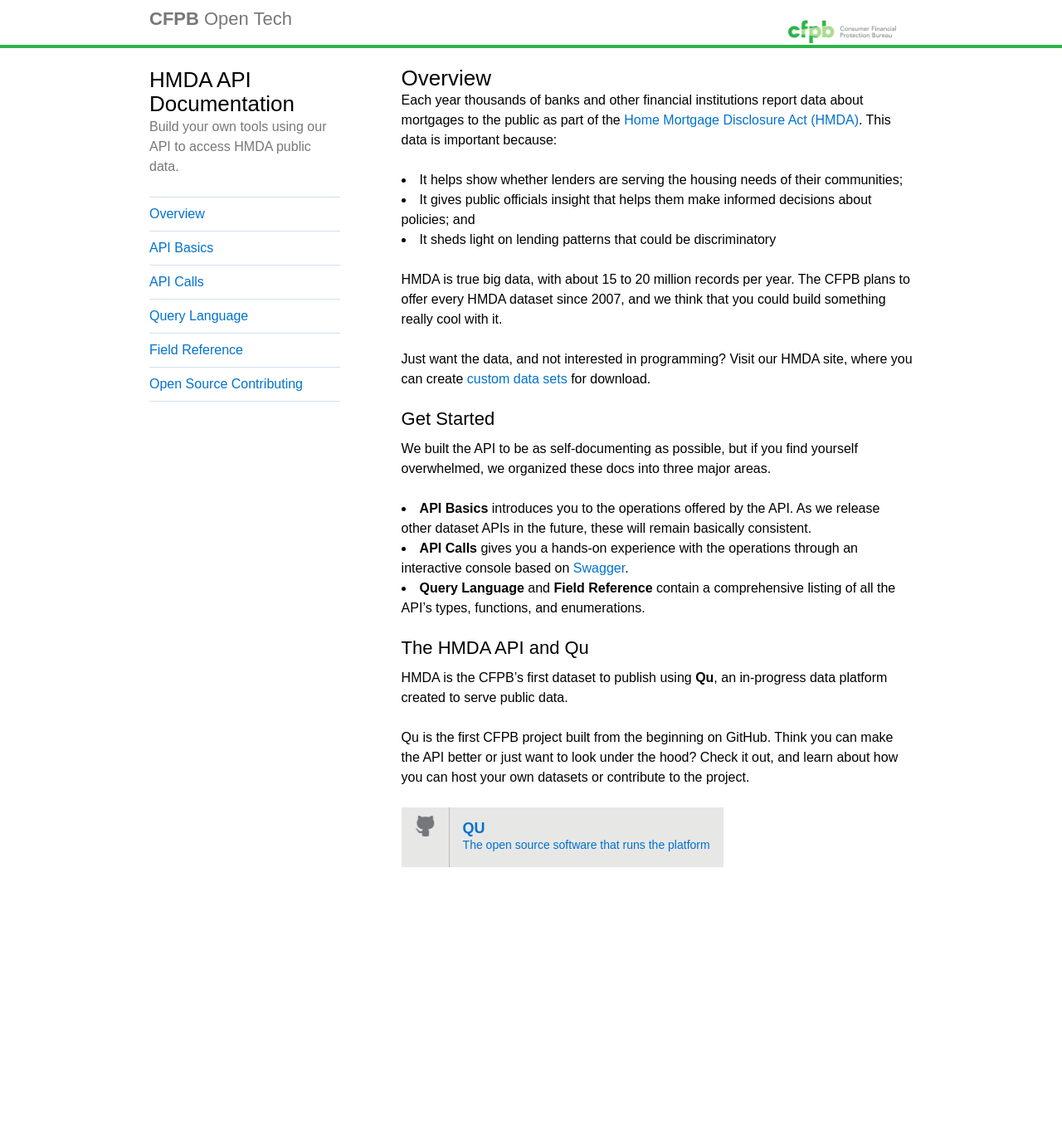
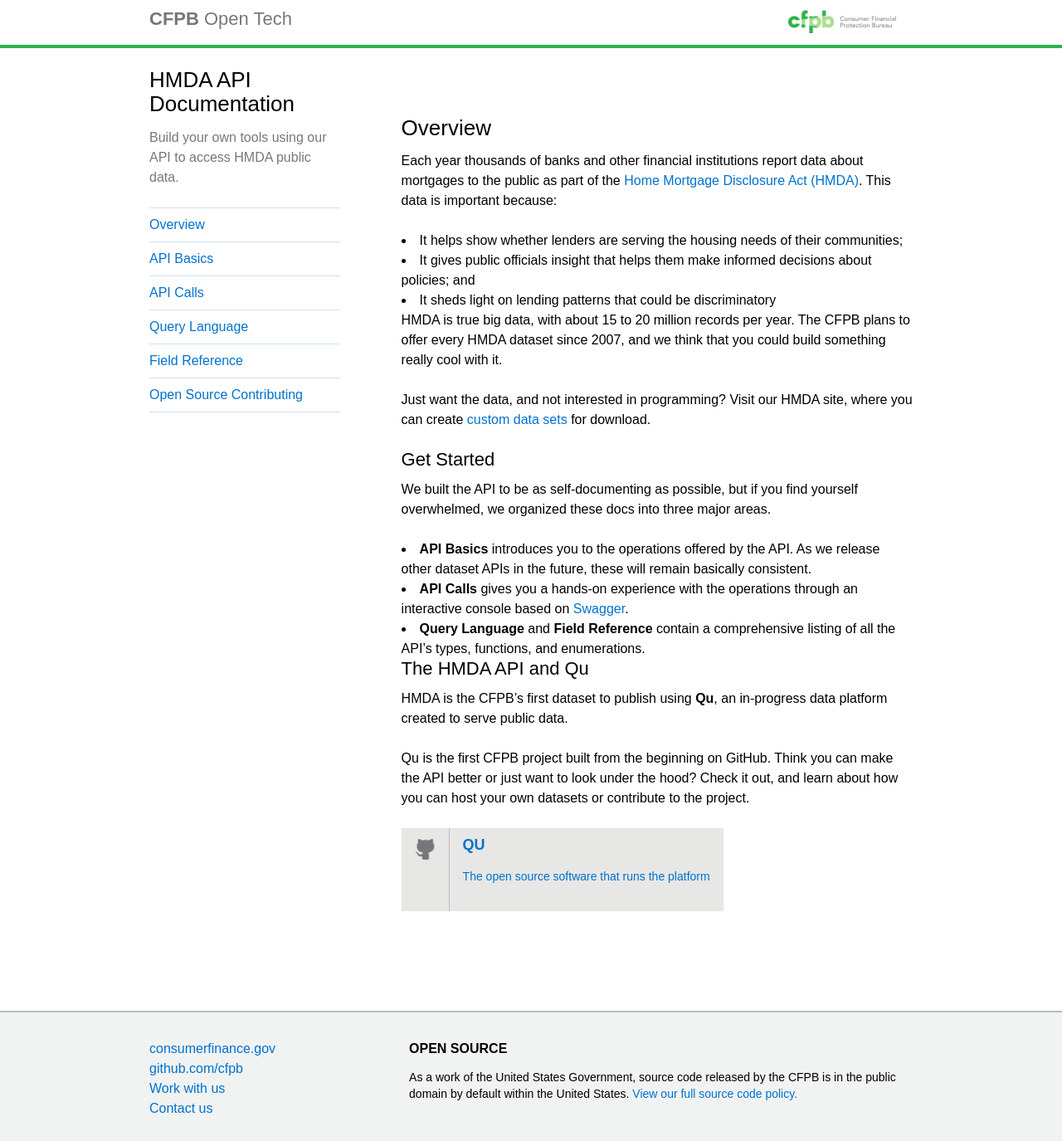
Before and after one commit to cfpb/api, a Jekyll site: the page built from index.md, in a window 1280 px wide and 1375 px high. Shown: the whole window at 83% size. Built offline with Jekyll 4.4.1, drawn with Linux system fonts in a browser that asks for light colours; some web fonts are replaced; Markdown is read by kramdown in place of the engine named in the settings.

Commit message:
made footer sticky

```diff
--- a/_layouts/default.html
+++ b/_layouts/default.html
@@ -17,26 +17,23 @@
   {% include header.html %}
   </header>
 
-
-<div class="wrap content">
+  <div class="wrap">
+    <div class="content">
 
     <aside>
     {% include nav.html %}
     </aside>
 
-
     <section class="main-content" role="main">
       {{ content }}
     </section>
 
+    </div>
   </div> <!--wrap-->
 
-<!--
     <footer class="footer cf" role="contentinfo">
         {% include footer.html %}
     </footer>
-  -->
-
 
   <script src="static/js/docs.min.js"></script>
 </body>
--- a/static/css/style.css
+++ b/static/css/style.css
@@ -65,26 +65,25 @@
 
 p, blockquote, q, pre, address, hr, code, samp, dl, ol, ul, form, table, fieldset, menu, img {
 
-    margin: 0 0 1.5em;
-    padding: 0;
+    padding: 0 0 1.5em;
 }
 
 h1 {
     margin: 0;
-    margin-bottom: 0.5em;
+    padding-bottom: 0.5em;
     font: 400 34px/1.125 "Avenir Next", Arial, sans-serif;
 }
 
 h2 {
     margin: 0;
-    margin-bottom: 0.5em;
+    padding-bottom: 0.5em;
     font: 400 22px/1.125 "Avenir Next", Arial, sans-serif;
 }
 
 
 h3 {
     margin: 0;
-    margin-bottom: 0.5em;
+    padding-bottom: 0.5em;
     font: 600 14px/1.125 "Avenir Next Demi", Arial, sans-serif;
     text-transform: uppercase;
 }
@@ -92,7 +91,7 @@
 
 h4 {
     margin: 0;
-    margin-bottom: 1em;
+    padding-bottom: 1em;
     font: 700 18px/1.125 "Avenir Next Demi", Arial, sans-serif;
     text-transform: uppercase;
 }
@@ -100,14 +99,14 @@
 
 h5 {
     margin: 0;
-    margin-bottom: 1em;
+    padding-bottom: 1em;
     font: 600 16px/1.125 "Avenir Next Demi", Arial, sans-serif;
     text-transform: uppercase;
 }
 
 h6 {
     margin: 0;
-    margin-bottom: 1em;
+    padding-bottom: 1em;
     font: 600 14px/1.125 "Avenir Next Demi", Arial, sans-serif;
     text-transform: uppercase;
 }
@@ -117,12 +116,12 @@
     /* 16px / 24px */
     font-size: 1em;
     line-height: 1.5;
-    margin-bottom: 1.5em;
+    padding-bottom: 1.5em;
 }
 
 small, p.small {
     margin: 0;
-    margin-bottom: 1.7142857142857142857142857142857em;
+    padding-bottom: 1.7142857142857142857142857142857em;
     /* 14px / 24px */
     font-size: 0.875em;
     line-height: 1.7142857142857142857142857142857;
@@ -167,7 +166,6 @@
     border: 1px solid #d0d0ce;
     border-radius: 0.625em;
     color: #101820;
-    margin-top: 1.25em;
     overflow-x: auto;
     padding: 0.625em 1.25em;
     white-space: pre;
@@ -179,7 +177,7 @@
 pre, code, kbd, samp {
     font-size: 1em;
     line-height: 1.5;
-    margin-bottom: 1.5em;
+    padding-bottom: 1.5em;
     font-family: Source Code Pro, Consolas, Monaco, 'Andale Mono', monospace, serif;
 }
 
@@ -193,7 +191,7 @@
 table {
     border-collapse: collapse;
     border-spacing: 0;
-    margin-bottom: 1.5em;
+    padding-bottom: 1.5em;
 }
 
 th {
@@ -376,7 +374,7 @@
 /* ABBREVIATION */
 abbr[title],  dfn[title] {
     border-bottom: 1px dotted #333;
-     cursor: help;
+    cursor: help;
 }
 
 
@@ -468,9 +466,66 @@
 }
 
 
+/* Image replacement */
+.ir {
+    background-color: transparent;
+    border:0;
+    overflow: hidden;
+    /* IE 6/7 fallback */
+    *text-indent: -9999px;
+}
+
+.ir before {
+    content: "";
+    display: block;
+    width: 0;
+    height: 150%;
+}
+
+/* Hide from both screenreaders and browsers: h5bp.com/u */
+.hidden {
+    display: none !important;
+    visibility: hidden;
+}
+
+/* Hide only visually, but have it available for screenreaders: h5bp.com/v */
+.visuallyhidden {
+    border: 0;
+    clip: rect(0 0 0 0);
+    height: 1px;
+    margin: -1px;
+    overflow: hidden;
+    padding: 0;
+    position: absolute;
+    width: 1px;
+}
+
+/* Extends the .visuallyhidden class to allow the element to be focusable
+ * when navigated to via the keyboard: h5bp.com/p */
+.visuallyhidden.focusable:active,
+.visuallyhidden.focusable:focus {
+    clip: auto;
+    height: auto;
+    margin: 0;
+    overflow: visible;
+    position: static;
+    width: auto;
+}
+
+/* Hide visually and from screenreaders, but maintain layout */
+.invisible {
+    visibility: hidden;
+}
+
+
 /* LAYOUT */
 
 /* offset the fixed position header for jump links */
+
+html, body {
+        height: 100%;
+    }
+
 section:before {
     display: block;
     content: "";
@@ -482,7 +537,10 @@
     max-width: 960px;
     margin: 0 auto;
     padding: 0 20px;
+    min-height: 100%;
+    /*margin-bottom: -157px;*/
 }
+
 
 header {
     width: 100%;
@@ -494,20 +552,22 @@
     height: 3.625em;
 }
 
-header h1 {
-    margin-top: 0.54545454545455em;
+.header h1 {
+    padding-top: 0.54545454545455em;
     color: #75787B;
     font-size: 1.375em;
     line-height: 1;
 }
 
-header h1 span {
+.header h1 span {
     font-family: "Avenir Next Demi", Arial, sans-serif;
     font-weight: bold;
 }
 
 .content {
-    margin-top: 80px;
+    padding-top: 80px;
+    padding-bottom: 157px;
+    overflow: auto;
 }
 
 
@@ -525,7 +585,7 @@
 
 .logo {
     width: 150px;
-    margin-top: .75em;
+    padding-top: .75em;
     padding-right: 20px;
     float: right;
 
@@ -534,9 +594,19 @@
 footer {
     padding: 2em 0;
     border-top: 2px solid #BABBBD;
-    margin-top: 2em;
     background: #F1F2F2;
     font-family: "Avenir Next", Arial, sans-serif;
+    position: relative;
+    margin-top: -157px;
+    height: 157px;
+    clear: both;
+}
+
+.footer section {
+    display: inline-block;
+    margin-right: -0.26em;
+    margin-left: 2%;
+    vertical-align: top;
 }
 
 .footer-links ul {
@@ -548,7 +618,7 @@
 }
 
 .footer h4 {
-    margin-bottom: 0.75em;
+    padding-bottom: 0.75em;
     font-size: 16px;
     line-height: 1.5;
     text-transform: uppercase;
@@ -582,7 +652,7 @@
 /* REPO LIST */
 
 ul.repo-list {
-    margin: .5em 0 1em 0;
+    padding: .5em 0 1em 0;
     padding: 0;
 }
 
@@ -623,15 +693,19 @@
     footer {
        padding: 2em 0;
        border-top: 2px solid #BABBBD;
-       margin-top: 2em;
        background: #F1F2F2
        font-family: "Avenir Next", Arial, sans-serif;
+       position: relative;
+       margin-top: -157px;
+       height: 157px;
+       clear:both;
     }
 
     .main-content {
         width: 67%;
         float: right;
         margin-bottom: 120px;
+        margin-top: 60px;
     }
 
     /* NAVIGATION */
@@ -663,15 +737,116 @@
 
 }
 
-/* Mobile Styles */
-@media screen and (max-width: 40.5em) {
+/* DEFAULT MOBILE STYLES */
 
-    .list-icon {
-        display: none;
+/* column grid */
+.g1,.g2,.g3 { display: block; position: relative; margin-left: 1%; margin-right: 1%; }
+/* 1 column grid */
+.g1,.g2,.g3 { width: 98.0%; }
+
+.wrap {
+    width: 90%;
+    /*margin: 0 auto;*/
+}
+
+.header {
+    border-bottom: 4px solid #2CB34A;
+    overflow: auto;
+}
+
+.header .logo {
+    display: block;
+}
+
+.header h1 {
+
+}
+
+
+/* MOBILE PORTRAIT */
+
+@media only screen and (min-width: 30em) {
+    .header .logo {
+        float: right;
     }
-
-    .main-content {
-        margin-top: 1.5em;
+    .header h1 {
+        float: left;
     }
 
 }
+
+/* SMALL TABLET */
+
+@media only screen and (min-width: 37.5em) {
+    .footer section {
+        display: inline-block;
+        margin-right: -0.26em;
+        margin-left: 2%;
+        vertical-align: top;
+    }
+    .footer .footer-links {
+        width: 32%;
+        margin-left: 0;
+    }
+    .footer .footer-oss {
+        width: 66%;
+    }
+
+}
+
+/* TABLET/NETBOOK */
+@media only screen and (min-width: 46.5em) {
+    nav {
+        text-align: left;
+    }
+
+}
+
+/* LANDSCAPE TABLET/NETBOOK/LAPTOP (1024PX) */
+@media only screen and (min-width: 64em) {
+    .content {
+        overflow: hidden;
+    }
+    .wrap {
+        max-width: 960px;
+    }
+
+}
+
+@media only screen and (min-width: 80em) {
+/* DESKTOP */
+
+}
+
+/*    W I D E S C R E E N    */
+/* Increased body size for legibility */
+@media only screen and (min-width: 87.5em) {
+    body {
+        font-size: 1.125em;
+    }
+}
+
+/* PRINT */
+@media print {
+    * {
+        background: transparent !important;
+        color: black !important; /*prints faster and cheaper */
+        text-shadow: none !important;
+        filter: none !important;
+        -ms-filter: none !important;
+    }
+    a, a:visited {
+        color: #444 !important;
+        text-decoration: underline;
+    }
+    a[href]:after {content: " (" attr(href) ")"}
+    abbr[title]:after {content: " (" attr(title) ")"}
+    .ir a:after, a[href^="javascript:"]:after, a[href^="#"]:after {content: ""}  /* Don't print links for images, javascript or internal links */
+    pre, blockquote {border: 1px solid #999; page-break-inside: avoid; }
+    thead {display: table-header-group; } /* Repeat header row at top of each printed page */
+    tr, img {page-break-inside: avoid; }
+    img {max-width: 100% !important; }
+    @page {margin: 0.5cm}
+    p, h2, h3 {orphans: 3; widows: 3}
+    h2, h3{page-break-after: avoid}
+}
```
